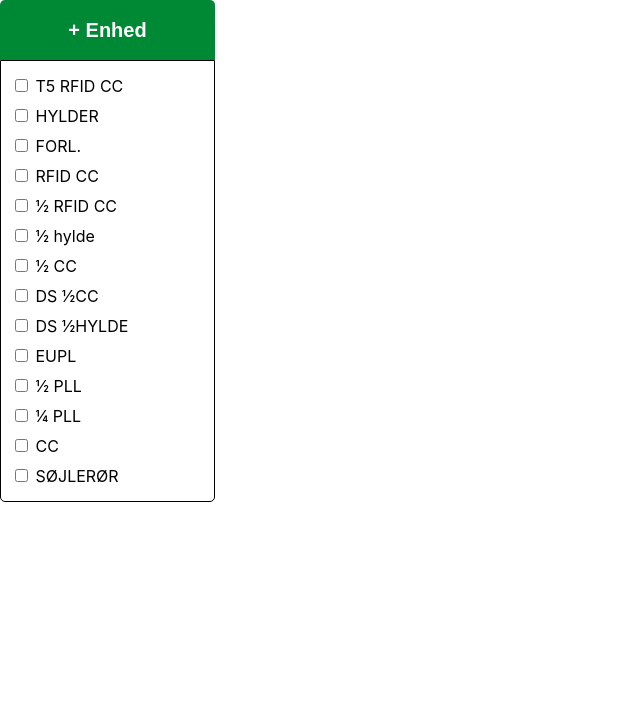
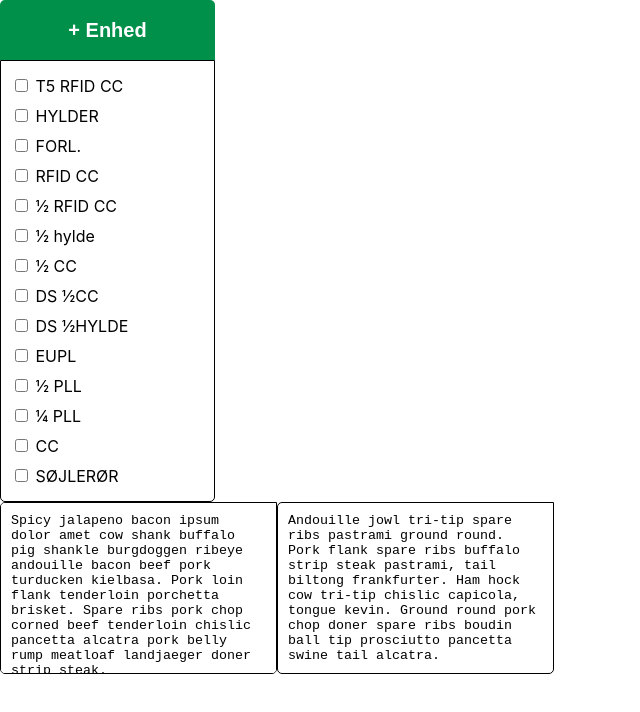
Before and after one commit to Surkrit/aa-emballage-app, a React (Create React App) app: page / in a window 1280 px wide. Shown: the top 712 px of the page, without its empty margins (0-640 px from the left). Built offline with nearby package versions, Linux system fonts and the light colour scheme.

Commit message:
Kommentar komponent med props

```diff
--- /dev/null
+++ b/src/components/Comment.js
@@ -0,0 +1,9 @@
+import '../style/App.css';
+
+function Comment({comment}) {
+    return (
+      <textarea cols="30" rows="10" className="comment">{comment}</textarea>
+    );
+    }
+
+export default Comment;
--- a/src/index.js
+++ b/src/index.js
@@ -3,11 +3,16 @@ import ReactDOM from 'react-dom';
 import './index.css';
 import reportWebVitals from './reportWebVitals';
 import DropDown from './components/DropDown';
+import Comment from './components/Comment';
+
+
 
 ReactDOM.render(
-  <React.StrictMode>
+   <>
     <DropDown />
-  </React.StrictMode>,
+    <Comment comment="Spicy jalapeno bacon ipsum dolor amet cow shank buffalo pig shankle burgdoggen ribeye andouille bacon beef pork turducken kielbasa. Pork loin flank tenderloin porchetta brisket. Spare ribs pork chop corned beef tenderloin chislic pancetta alcatra pork belly rump meatloaf landjaeger doner strip steak."/>
+    <Comment comment="Andouille jowl tri-tip spare ribs pastrami ground round. Pork flank spare ribs buffalo strip steak pastrami, tail biltong frankfurter. Ham hock cow tri-tip chislic capicola, tongue kevin. Ground round pork chop doner spare ribs boudin ball tip prosciutto pancetta swine tail alcatra. "/>
+    </>,
   document.getElementById('root')
 );
 
--- a/src/style/App.css
+++ b/src/style/App.css
@@ -1,7 +1,7 @@
 .enhed {
   width: 215px;
   height: 60px;
-  background-color: #008935;
+  background-color: #00904A;
   border: 0px;
   color: white;
   font-size: 20px;
@@ -27,4 +27,11 @@
 .form-input {
   padding: 5px 10px;
 }
+
+.comment {
+  resize: none;
+  padding: 10px;
+  border-radius: 5px 0px 5px 5px;
+  border: 1px solid black;
+}
 /*# sourceMappingURL=App.css.map */
--- a/src/style/_import.scss
+++ b/src/style/_import.scss
@@ -1 +1,2 @@
 @import 'components/DropDown';
+@import 'components/Comment';
--- /dev/null
+++ b/src/style/components/_Comment.scss
@@ -0,0 +1,6 @@
+.comment{
+    resize: none;
+    padding: 10px;
+    border-radius: 5px 0px 5px 5px;
+    border: 1px solid black;
+}
--- a/src/style/components/_DropDown.scss
+++ b/src/style/components/_DropDown.scss
@@ -1,7 +1,7 @@
 .enhed{
     width: 215px;
     height: 60px;
-    background-color: $primary-color;
+    background-color: #00904A;
     border: 0px;
     color: white;
     font-size: 20px;
```
Also changed, not shown: 1 other file (tests, documents, lock files or other folders).
